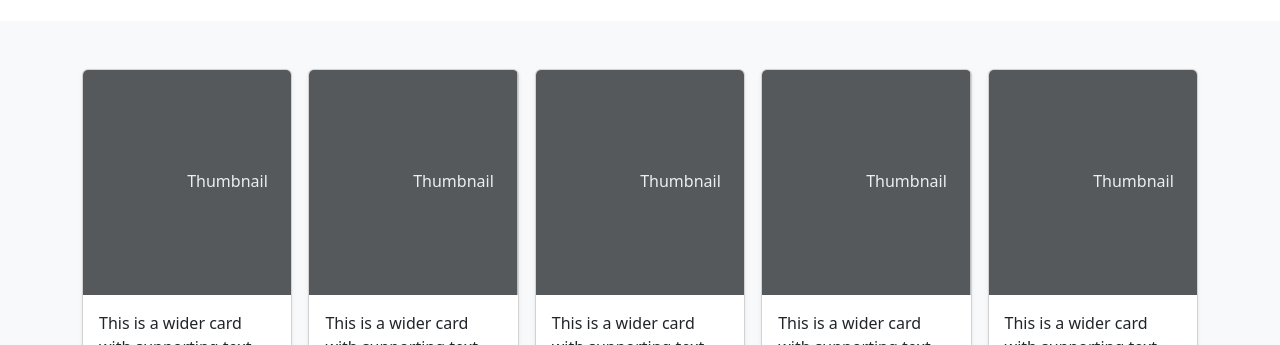
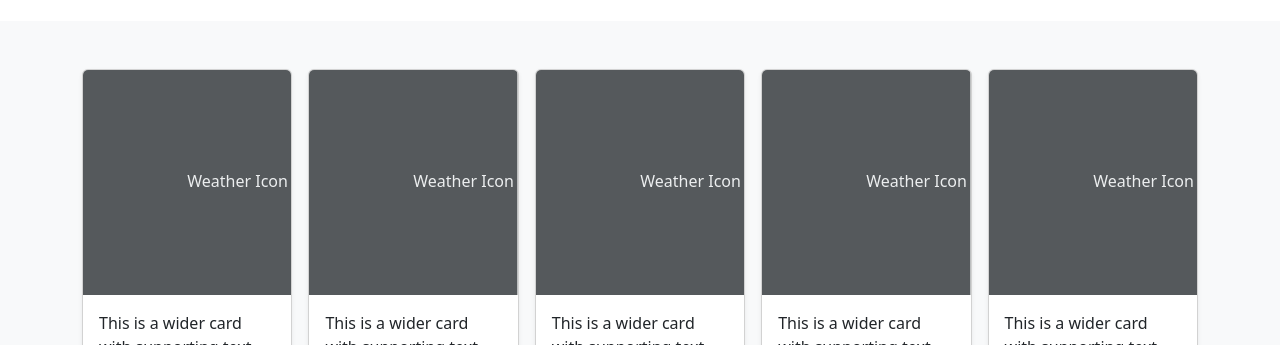
Before and after one commit to chelleyoungw/5-day-weather-forecast, a plain HTML site: page index.html in a window 1280 px wide. Shown: the part 385-730 px from the top of the page. Drawn offline with nearby package versions, Linux system fonts and the light colour scheme.

Commit message:
updated placeholder thumbnail text to weather icon for 5day forecast objects

```diff
--- a/index.html
+++ b/index.html
@@ -64,7 +64,7 @@
                                 preserveAspectRatio="xMidYMid slice" focusable="false">
                                 <title>Placeholder</title>
                                 <rect width="100%" height="100%" fill="#55595c"></rect><text x="50%" y="50%" fill="#eceeef"
-                                    dy=".3em">Thumbnail</text>
+                                    dy=".3em">Weather Icon</text>
                             </svg>
                             <div class="card-body">
                                 <p class="card-text">This is a wider card with supporting text below as a natural lead-in to
@@ -86,7 +86,7 @@
                                 preserveAspectRatio="xMidYMid slice" focusable="false">
                                 <title>Placeholder</title>
                                 <rect width="100%" height="100%" fill="#55595c"></rect><text x="50%" y="50%" fill="#eceeef"
-                                    dy=".3em">Thumbnail</text>
+                                    dy=".3em">Weather Icon</text>
                             </svg>
                             <div class="card-body">
                                 <p class="card-text">This is a wider card with supporting text below as a natural lead-in to
@@ -104,11 +104,11 @@
                     <div class="col">
                         <div class="card shadow-sm">
                             <svg class="bd-placeholder-img card-img-top" width="100%" height="225"
-                                xmlns="http://www.w3.org/2000/svg" role="img" aria-label="Placeholder: Thumbnail"
+                                xmlns="http://www.w3.org/2000/svg" role="img" aria-label="Placeholder: Weather Icon"
                                 preserveAspectRatio="xMidYMid slice" focusable="false">
                                 <title>Placeholder</title>
                                 <rect width="100%" height="100%" fill="#55595c"></rect><text x="50%" y="50%" fill="#eceeef"
-                                    dy=".3em">Thumbnail</text>
+                                    dy=".3em">Weather Icon</text>
                             </svg>
                             <div class="card-body">
                                 <p class="card-text">This is a wider card with supporting text below as a natural lead-in to
@@ -131,7 +131,7 @@
                                 preserveAspectRatio="xMidYMid slice" focusable="false">
                                 <title>Placeholder</title>
                                 <rect width="100%" height="100%" fill="#55595c"></rect><text x="50%" y="50%" fill="#eceeef"
-                                    dy=".3em">Thumbnail</text>
+                                    dy=".3em">Weather Icon</text>
                             </svg>
                             <div class="card-body">
                                 <p class="card-text">This is a wider card with supporting text below as a natural lead-in to
@@ -153,7 +153,7 @@
                                 preserveAspectRatio="xMidYMid slice" focusable="false">
                                 <title>Placeholder</title>
                                 <rect width="100%" height="100%" fill="#55595c"></rect><text x="50%" y="50%" fill="#eceeef"
-                                    dy=".3em">Thumbnail</text>
+                                    dy=".3em">Weather Icon</text>
                             </svg>
                             <div class="card-body">
                                 <p class="card-text">This is a wider card with supporting text below as a natural lead-in to
```
